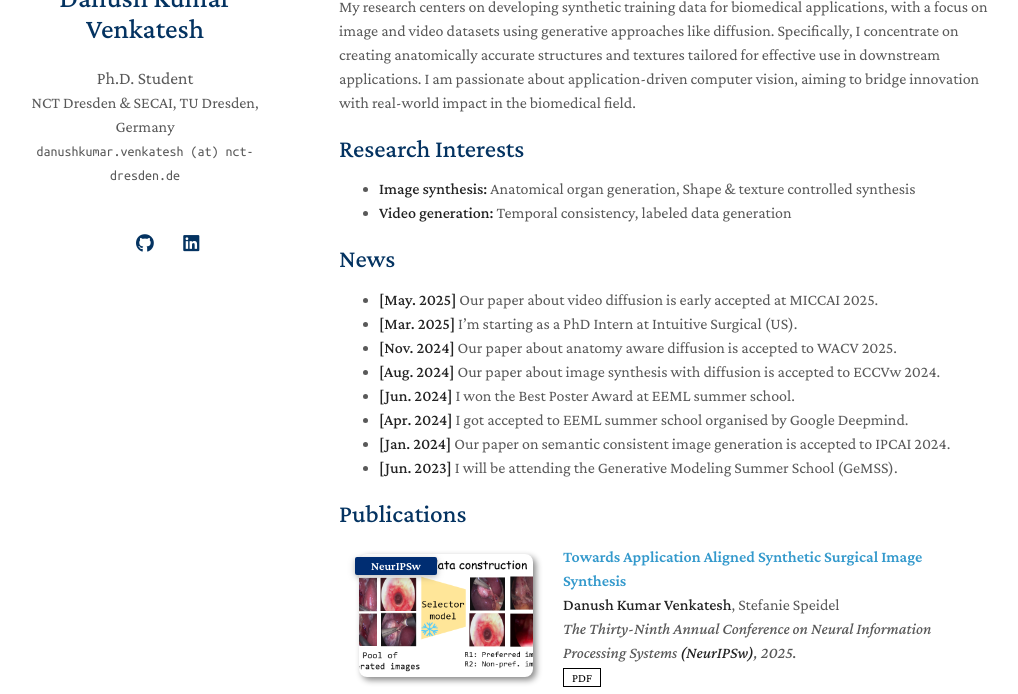
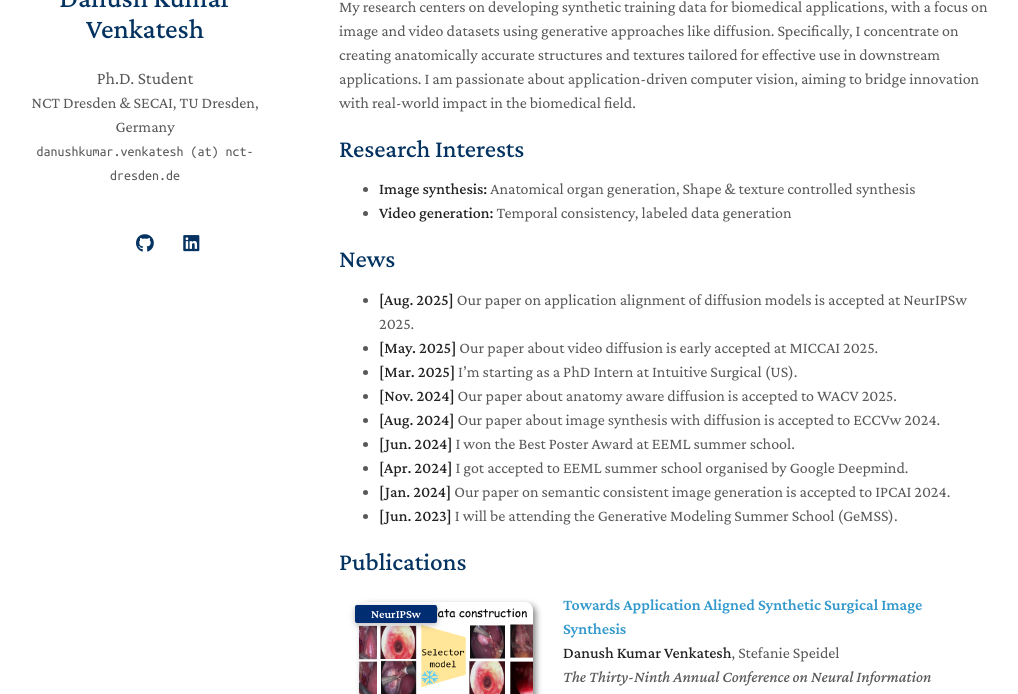
Before and after one commit to danushkv/profile, a Jekyll site: the page built from index.md, in a window 1280 px wide and 900 px high, cut to the strip 206-900 px from the top of the window. Shown: the whole strip, without its empty margins (131-1149 px from the left). Built offline with Jekyll 4.4.1, drawn with Linux system fonts in a browser that asks for light colours; a style sheet for code colours, icons or effects is not loaded; our own code applies the rules of GitHub Pages for plain Markdown files.

Commit message:
Add news entry for NeurIPSw 2025 paper acceptance

```diff
--- a/index.md
+++ b/index.md
@@ -15,6 +15,7 @@ My research centers on developing synthetic training data for biomedical applica
 
 ## News
 
+- **[Aug. 2025]** Our paper on application alignment of diffusion models is accepted at NeurIPSw 2025.
 - **[May. 2025]** Our paper about video diffusion is early accepted at MICCAI 2025.
 - **[Mar. 2025]** I'm starting as a PhD Intern at Intuitive Surgical (US).
 - **[Nov. 2024]** Our paper about anatomy aware diffusion is accepted to WACV 2025.
```
